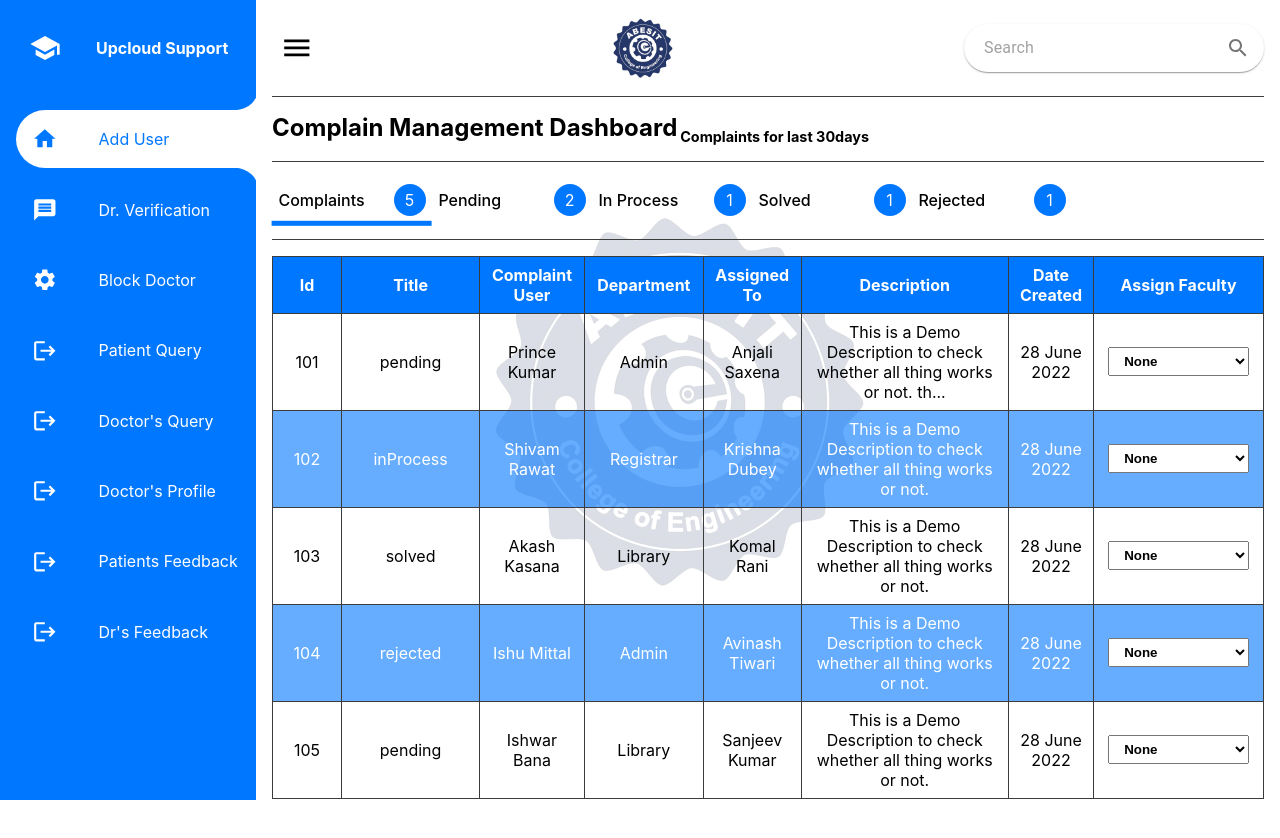
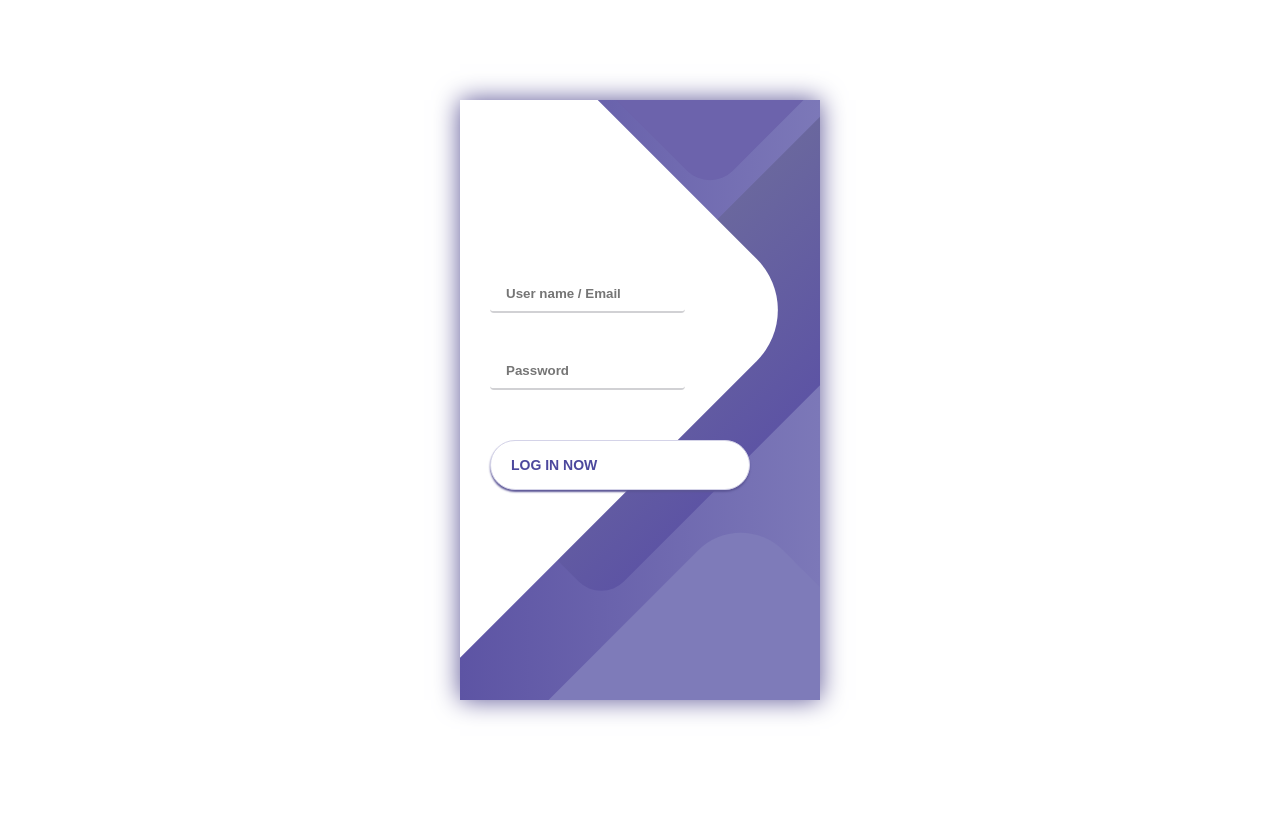
Before and after one commit to Prince294/Tracing-The-Lost-Dashboard, a React (Create React App) app: page / in a window 1280 px wide. Shown: the top 838 px of the page. Before the commit the page ends 800 px from the top, so only its background shows below. Built offline with nearby package versions, Linux system fonts and the light colour scheme.

Commit message:
login done

```diff
--- a/package.json
+++ b/package.json
@@ -5,11 +5,14 @@
   "dependencies": {
     "@emotion/react": "^11.9.3",
     "@emotion/styled": "^11.9.3",
+    "@fortawesome/fontawesome-free": "^6.4.0",
     "@mui/icons-material": "^5.8.4",
     "@mui/material": "^5.8.6",
     "@testing-library/jest-dom": "^5.16.4",
     "@testing-library/react": "^13.3.0",
     "@testing-library/user-event": "^13.5.0",
+    "axios": "^1.3.5",
+    "mdb-react-ui-kit": "^6.0.0",
     "react": "^18.2.0",
     "react-dom": "^18.2.0",
     "react-scripts": "5.0.1",
@@ -38,5 +41,8 @@
       "last 1 firefox version",
       "last 1 safari version"
     ]
+  },
+  "devDependencies": {
+    "react-router-dom": "^6.10.0"
   }
 }
--- a/src/App.css
+++ b/src/App.css
@@ -8,7 +8,8 @@
   --hrColor: rgb(60, 60, 60);
   --homeListHover: rgb(234, 234, 234);
 }
-.App .CompanyLogo {
+
+.CompanyLogo {
   position: absolute;
   opacity: 0.16;
   top: 50vh;
--- a/src/App.js
+++ b/src/App.js
@@ -1,16 +1,29 @@
-import './App.css';
-import LeftPanel from './Components/LeftPanel'
-import Content from './Components/Content'
+import "./App.css";
+import LeftPanel from "./Components/LeftPanel";
+import Content from "./Components/Content";
 import ABESIT from "./Images/abesit.png";
-
+import Login from "./Components/Login";
+import { BrowserRouter, Routes, Route } from "react-router-dom";
 
 function App() {
   return (
-    <div className="App">
-      <img src={ABESIT} className="CompanyLogo" />
-      <LeftPanel />
-      <Content />
-    </div>
+    <BrowserRouter>
+      <Routes>
+        <Route exact path="/" element={<Login />} />
+
+        <Route
+          exact
+          path="/home"
+          element={
+            <>
+              <img src={ABESIT} className="CompanyLogo" />
+              <LeftPanel />
+              <Content />
+            </>
+          }
+        />
+      </Routes>
+    </BrowserRouter>
   );
 }
 
--- /dev/null
+++ b/src/ComponentCss/Login.css
@@ -0,0 +1,168 @@
+@import url("https://fonts.googleapis.com/css?family=Raleway:400,700");
+
+.container {
+  display: flex;
+  align-items: center;
+  justify-content: center;
+  min-height: 100vh;
+}
+
+.screen {
+  background: linear-gradient(90deg, #5d54a4, #7c78b8);
+  position: relative;
+  height: 600px;
+  width: 360px;
+  box-shadow: 0px 0px 24px #5c5696;
+}
+
+.screen__content {
+  z-index: 1;
+  position: relative;
+  height: 100%;
+}
+
+.screen__background {
+  position: absolute;
+  top: 0;
+  left: 0;
+  right: 0;
+  bottom: 0;
+  z-index: 0;
+  -webkit-clip-path: inset(0 0 0 0);
+  clip-path: inset(0 0 0 0);
+}
+
+.screen__background__shape {
+  transform: rotate(45deg);
+  position: absolute;
+}
+
+.screen__background__shape1 {
+  height: 520px;
+  width: 520px;
+  background: #fff;
+  top: -50px;
+  right: 120px;
+  border-radius: 0 72px 0 0;
+}
+
+.screen__background__shape2 {
+  height: 220px;
+  width: 220px;
+  background: #6c63ac;
+  top: -172px;
+  right: 0;
+  border-radius: 32px;
+}
+
+.screen__background__shape3 {
+  height: 540px;
+  width: 190px;
+  background: linear-gradient(270deg, #5d54a4, #6a679e);
+  top: -24px;
+  right: 0;
+  border-radius: 32px;
+}
+
+.screen__background__shape4 {
+  height: 400px;
+  width: 200px;
+  background: #7e7bb9;
+  top: 420px;
+  right: 50px;
+  border-radius: 60px;
+}
+
+.login {
+  width: 320px;
+  padding: 30px;
+  padding-top: 156px;
+}
+
+.login__field {
+  padding: 20px 0px;
+  position: relative;
+}
+
+.login__icon {
+  position: absolute;
+  top: 30px;
+  color: #7875b5;
+}
+
+.login__input {
+  border: none;
+  border-bottom: 2px solid #d1d1d4;
+  border-radius: 4px;
+  background: none;
+  padding: 10px;
+  padding-left: 16px;
+  font-weight: 700;
+  width: 75%;
+  transition: 0.2s;
+}
+
+.login__input:active,
+.login__input:focus,
+.login__input:hover {
+  outline: none;
+  border-bottom-color: #6a679e;
+}
+
+.login__submit {
+  background: #fff;
+  font-size: 14px;
+  margin-top: 30px;
+  padding: 16px 20px;
+  border-radius: 26px;
+  border: 1px solid #d4d3e8;
+  text-transform: uppercase;
+  font-weight: 700;
+  display: flex;
+  align-items: center;
+  width: 100%;
+  color: #4c489d;
+  box-shadow: 0px 2px 2px #5c5696;
+  cursor: pointer;
+  transition: 0.2s;
+}
+
+.login__submit:active,
+.login__submit:focus,
+.login__submit:hover {
+  border-color: #6a679e;
+  outline: none;
+}
+
+.button__icon {
+  font-size: 24px;
+  margin-left: auto;
+  color: #7875b5;
+}
+
+.social-login {
+  position: absolute;
+  height: 140px;
+  width: 160px;
+  text-align: center;
+  bottom: 0px;
+  right: 0px;
+  color: #fff;
+}
+
+.social-icons {
+  display: flex;
+  align-items: center;
+  justify-content: center;
+}
+
+.social-login__icon {
+  padding: 20px 10px;
+  color: #fff;
+  text-decoration: none;
+  text-shadow: 0px 0px 8px #7875b5;
+}
+
+.social-login__icon:hover {
+  transform: scale(1.5);
+}
--- a/src/Components/Content.jsx
+++ b/src/Components/Content.jsx
@@ -10,8 +10,12 @@ import IconButton from "@mui/material/IconButton";
 import SearchIcon from "@mui/icons-material/Search";
 import CloseIcon from "@mui/icons-material/Close";
 import ABESIT from "../Images/abesit.png";
+import Login from "./Login";
+import { useNavigate } from "react-router-dom";
 
 export default function Content() {
+  const navigate = useNavigate();
+
   const [toggleMenuBtn, setToggleMenuBtn] = useState(1);
   const [toggleHomeTableHeaders, setToggleHomeTableHeaders] = useState(0);
   const [hoverActivePanelTabs, setHoverActivePanelTabs] = useState(0);
@@ -23,7 +27,7 @@ export default function Content() {
     var content = document.querySelector(".content");
 
     hamBurger.addEventListener("click", () => {
-      if (toggleMenuBtn == 1) {
+      if (toggleMenuBtn === 1) {
         leftPanel.style.width = "5.7vw";
         content.style.width = "calc(100vw - 5.7vw)";
         content.style.left = "5.7vw";
@@ -37,9 +41,14 @@ export default function Content() {
       }
     });
 
-    //Adding a class on hover listItems
+    //Adding a class on click listItems
     var listItems = document.querySelectorAll(".hoverItems");
     function addingClass() {
+      if (Array.from(this.parentNode.children).indexOf(this) === 3) {
+        localStorage.removeItem("session");
+        setHoverActivePanelTabs(0);
+        return navigate("/");
+      } else {
         listItems.forEach((item) => {
           item.classList.remove("aciveItem");
         });
@@ -48,9 +57,10 @@ export default function Content() {
           Array.from(this.parentNode.children).indexOf(this)
         );
       }
+    }
 
     listItems.forEach((item) => {
-      item.addEventListener("mouseover", addingClass);
+      item.addEventListener("click", addingClass);
     });
 
     //Home List Hover Underline
@@ -68,7 +78,7 @@ export default function Content() {
     }
 
     homeListItems.forEach((item) => {
-      item.addEventListener("mouseover", mouseOverHomeListItems);
+      item.addEventListener("click", mouseOverHomeListItems);
     });
 
     //Dropdown Teachers Name
@@ -77,7 +87,7 @@ export default function Content() {
     for (let dropUl of dropDownUl) {
       dropUl.addEventListener("click", () => {
         let DropDownDiv = dropUl.querySelector("div");
-        if (DropDownDiv.style.display == "none") {
+        if (DropDownDiv.style.display === "none") {
           DropDownDiv.style.display = "block";
         } else {
           DropDownDiv.style.display = "none";
@@ -89,7 +99,7 @@ export default function Content() {
   return (
     <div className="content">
       <nav className="contentNav">
-        {toggleMenuBtn == 1 ? (
+        {toggleMenuBtn === 1 ? (
           <IconButton className="MenuBtn">
             <MenuIcon className="MenuIcon" />
           </IconButton>
@@ -121,11 +131,11 @@ export default function Content() {
         </Paper>
       </nav>
       <hr className="partitionHr" />
-      {hoverActivePanelTabs == "0" || hoverActivePanelTabs == "3" ? (
+      {hoverActivePanelTabs === 0 ? (
         <Home toggleHomeTableHeaders={toggleHomeTableHeaders} />
-      ) : hoverActivePanelTabs == "1" ? (
+      ) : hoverActivePanelTabs === 1 ? (
         <Message />
-      ) : hoverActivePanelTabs == "2" ? (
+      ) : hoverActivePanelTabs === 2 ? (
         <Setting />
       ) : (
         ""
--- a/src/Components/Home.jsx
+++ b/src/Components/Home.jsx
@@ -17,7 +17,7 @@ const HomeMenuListItems = (props) => {
   return (
     <li>
       <div
-        className={`line ${props.name == "Complaints" ? "after" : ""}`}
+        className={`line ${props.name === "Complaints" ? "after" : ""}`}
       ></div>
       <div className="homeListContent">
         <h4>{props.name}</h4>
@@ -93,11 +93,11 @@ export default function Home(props) {
   var totalRejectedTableRows = 0;
 
   for (let i = 0; i < data.length; i++) {
-    if (data[i].type.toLowerCase() == "pending") {
+    if (data[i].type.toLowerCase() === "pending") {
       totalPendingTableRows++;
-    } else if (data[i].type.toLowerCase() == "inprocess") {
+    } else if (data[i].type.toLowerCase() === "inprocess") {
       totalInProcessTableRows++;
-    } else if (data[i].type.toLowerCase() == "solved") {
+    } else if (data[i].type.toLowerCase() === "solved") {
       totalSolvedTableRows++;
     } else {
       totalRejectedTableRows++;
@@ -148,7 +148,7 @@ export default function Home(props) {
           </tr>
         </thead>
         <tbody>
-          {props.toggleHomeTableHeaders == "0"
+          {props.toggleHomeTableHeaders === "0"
             ? data.map((item, key) => {
                 return (
                   <tr key={key}>
@@ -167,10 +167,10 @@ export default function Home(props) {
                   </tr>
                 );
               })
-            : props.toggleHomeTableHeaders != "0"
+            : props.toggleHomeTableHeaders !== "0"
             ? data.map((item, key) => {
                 if (
-                  item.type.toLowerCase() ==
+                  item.type.toLowerCase() ===
                   mapTableItemType[
                     parseInt(props.toggleHomeTableHeaders)
                   ].toLowerCase()
--- a/src/Components/LeftPanel.jsx
+++ b/src/Components/LeftPanel.jsx
@@ -8,14 +8,16 @@ import SchoolIcon from "@mui/icons-material/School";
 
 const PanelItems = (props) => {
   return (
-    <li className={`hoverItems ${props.logo == "HomeIcon" ? "aciveItem" : ""}`}>
-      {props.logo == "HomeIcon" ? (
+    <li
+      className={`hoverItems ${props.logo === "HomeIcon" ? "aciveItem" : ""}`}
+    >
+      {props.logo === "HomeIcon" ? (
         <HomeIcon className="itemLogo" />
-      ) : props.logo == "MessageIcon" ? (
+      ) : props.logo === "MessageIcon" ? (
         <MessageIcon className="itemLogo" />
-      ) : props.logo == "SettingsIcon" ? (
+      ) : props.logo === "SettingsIcon" ? (
         <SettingsIcon className="itemLogo" />
-      ) : props.logo == "LogoutIcon" ? (
+      ) : props.logo === "LogoutIcon" ? (
         <LogoutIcon className="itemLogo" />
       ) : (
         ""
@@ -35,14 +37,10 @@ export default function LeftPanel() {
       </div>
       <ul>
         {[
-          { logo: "HomeIcon", name: "Add User" },
+          { logo: "HomeIcon", name: "Home" },
           { logo: "MessageIcon", name: "Dr. Verification" },
           { logo: "SettingsIcon", name: "Block Doctor" },
-          { logo: "LogoutIcon", name: "Patient Query" },
-          { logo: "LogoutIcon", name: "Doctor's Query" },
-          { logo: "LogoutIcon", name: "Doctor's Profile" },
-          { logo: "LogoutIcon", name: "Patients Feedback" },
-          { logo: "LogoutIcon", name: "Dr's Feedback" },
+          { logo: "LogoutIcon", name: "Logout" },
         ].map((item) => {
           return (
             <PanelItems key={item.logo} logo={item.logo} name={item.name} />
--- /dev/null
+++ b/src/Components/Login.jsx
@@ -0,0 +1,113 @@
+import React, { useEffect, useState } from "react";
+import "../ComponentCss/Login.css";
+import http from "./Services/utility";
+import { apisPath } from "./Utils/path";
+import { Outlet, Link, redirect, useNavigate } from "react-router-dom";
+
+function Login() {
+  const navigate = useNavigate();
+
+  const [email_username, setEmail_username] = useState("");
+  const [password, setPassword] = useState("");
+
+  useEffect(() => {
+    ValidateLogin();
+  }, []);
+
+  const ValidateLogin = async () => {
+    if (localStorage.getItem("session")) {
+      await http
+        .post(apisPath?.admin?.validateLogin, {
+          session: localStorage.getItem("session"),
+        })
+        .then((res) => {
+          return navigate("/home");
+        })
+        .catch((err) => {
+          console.log(err);
+          // setErrMessage(err?.response?.data?.message);
+        });
+    }
+  };
+
+  const loginHandler = async (e) => {
+    e.preventDefault();
+
+    if (/^[\w-\.]+@([\w-]+\.)+[\w-]{2,4}$/.test(email_username)) {
+      await http
+        .post(apisPath?.admin?.login, {
+          email: email_username,
+          password: password,
+        })
+        .then((res) => {
+          console.log(res?.data);
+          localStorage.setItem("session", res?.data?.session_id);
+          navigate("/home");
+        })
+        .catch((err) => {
+          console.log(err);
+          // setErrMessage(err?.response?.data?.message);
+        });
+    } else {
+      await http
+        .post(apisPath?.admin?.login, {
+          username: email_username,
+          password: password,
+        })
+        .then((res) => {
+          console.log(res?.data);
+          localStorage.setItem("session", res?.data?.session_id);
+          navigate("/home");
+        })
+        .catch((err) => {
+          console.log(err);
+          // setErrMessage(err?.response?.data?.message);
+        });
+    }
+  };
+
+  return (
+    <div className="container">
+      <div className="screen">
+        <div className="screen__content">
+          <form className="login" onSubmit={loginHandler}>
+            <div className="login__field">
+              <i className="login__icon fas fa-user"></i>
+              <input
+                type="text"
+                className="login__input"
+                placeholder="User name / Email"
+                value={email_username}
+                onChange={(el) => setEmail_username(el?.target?.value)}
+              />
+            </div>
+            <div className="login__field">
+              <i className="login__icon fas fa-lock"></i>
+              <input
+                type="password"
+                className="login__input"
+                placeholder="Password"
+                value={password}
+                onChange={(el) => {
+                  setPassword(el.target.value);
+                }}
+              />
+            </div>
+            <button className="button login__submit" type="submit">
+              <span className="button__text">Log In Now</span>
+              <i className="button__icon fas fa-chevron-right"></i>
+            </button>
+          </form>
+        </div>
+        <div className="screen__background">
+          <span className="screen__background__shape screen__background__shape4"></span>
+          <span className="screen__background__shape screen__background__shape3"></span>
+          <span className="screen__background__shape screen__background__shape2"></span>
+          <span className="screen__background__shape screen__background__shape1"></span>
+        </div>
+      </div>
+    </div>
+  );
+}
+
+export default Login;
--- /dev/null
+++ b/src/Components/Services/utility.js
@@ -0,0 +1,7 @@
+import axios from "axios";
+
+const http = axios.create({
+  baseURL: "http://52.87.208.94:8000/",
+});
+
+export default http;
--- /dev/null
+++ b/src/Components/Utils/path.js
@@ -0,0 +1,15 @@
+export const paths = {
+  front: {
+    commonPoint: "/",
+    admin: {
+      commonPoint: "adm",
+    },
+  },
+};
+
+export const apisPath = {
+  admin: {
+    login: "adm/login",
+    validateLogin: "adm/validate/login",
+  },
+};
```
Also changed, not shown: src/index.js (+7 -6 lines). Lines whose indentation alone changed are shown as unchanged.
